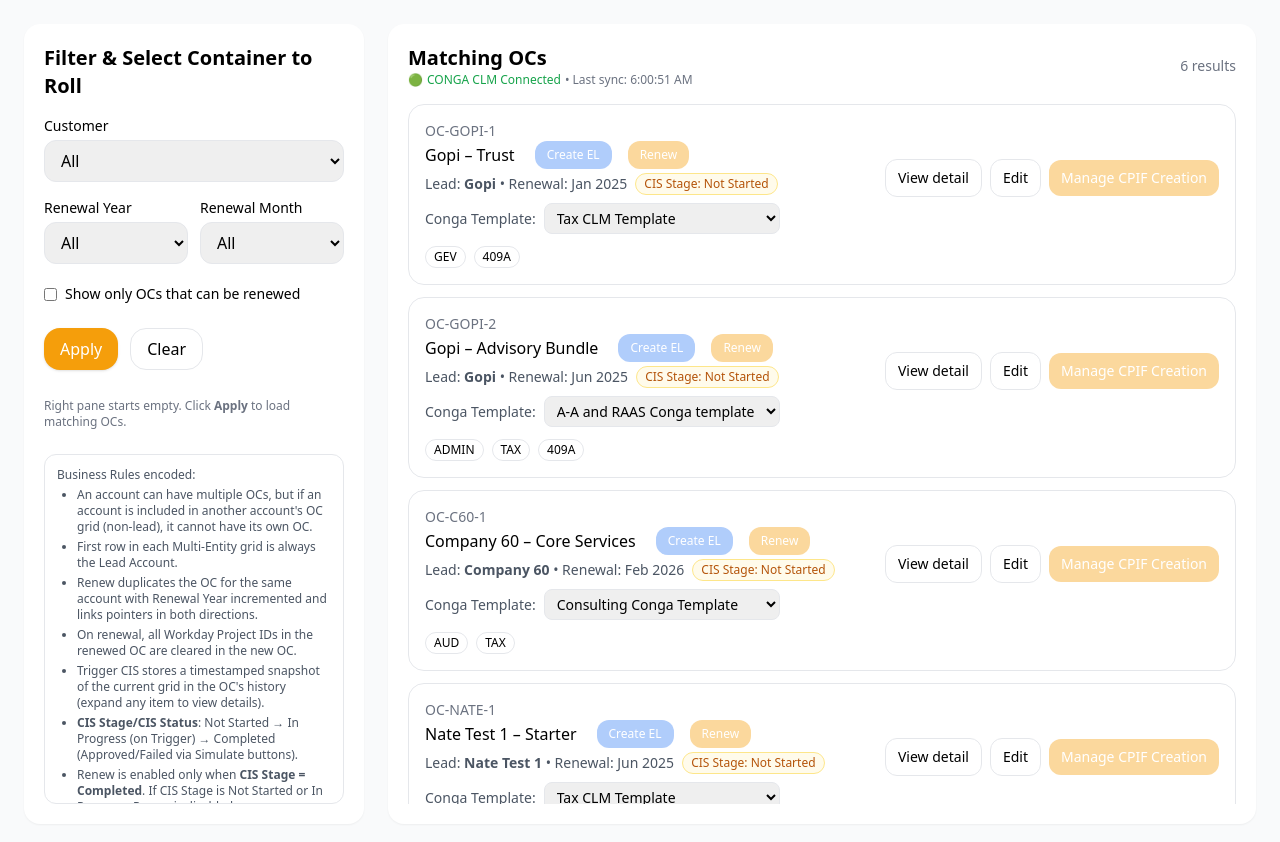
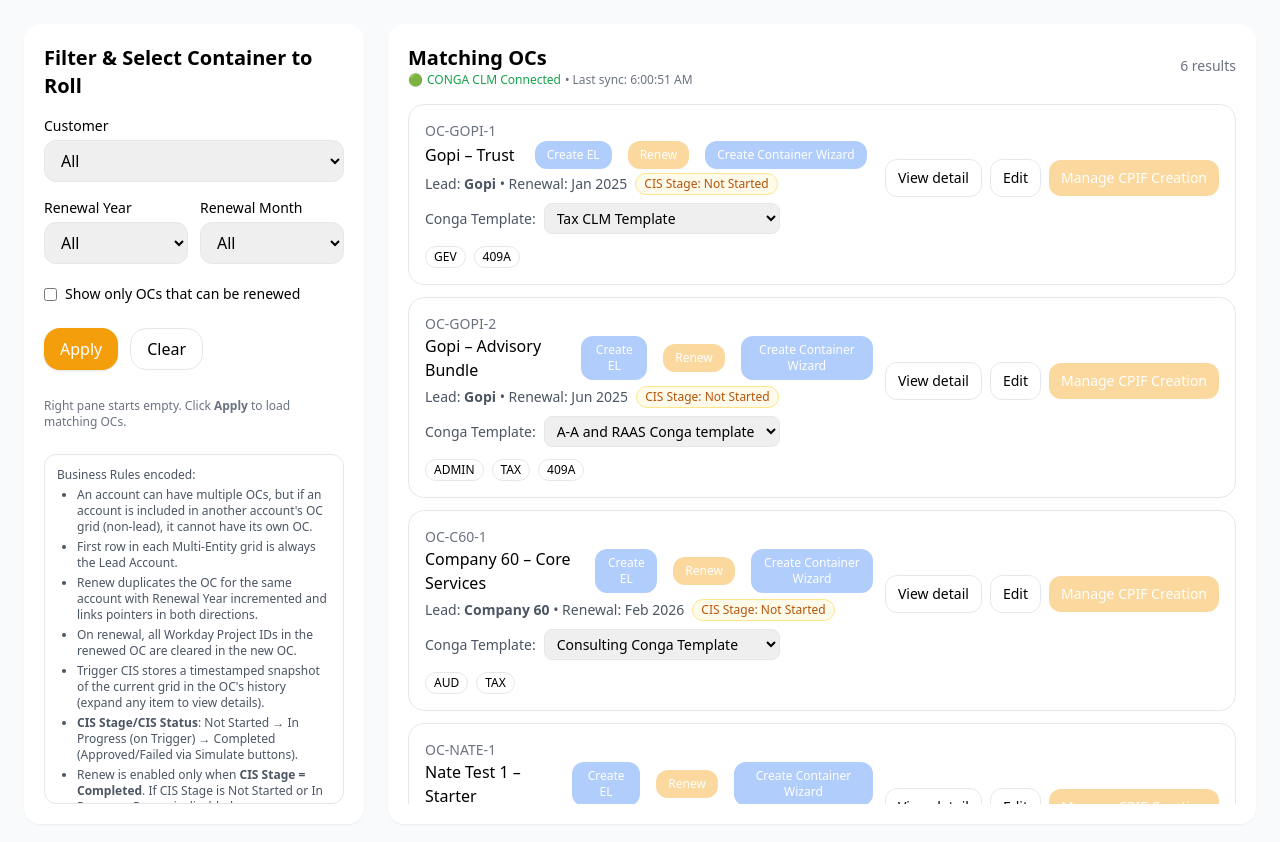
Before and after one commit to rekhajay/cpif-wizard, a React (Vite) app: page / in a window 1280 px wide. Both pictures are taken after a click on the button "Apply". Shown: the top 842 px of the page. Built offline with nearby package versions, Linux system fonts and the light colour scheme.

Commit message:
Add enhanced debugging to check GitHub secrets

```diff
--- a/src/App.tsx
+++ b/src/App.tsx
@@ -866,6 +866,7 @@
   const [lastSyncTime, setLastSyncTime] = useState<number>(Date.now());
   const [elSuccess, setElSuccess] = useState<null | { ocId: string; data: ELStatus; warnings: string[] }>(null);
   const [showWizard, setShowWizard] = useState(false);
+  const [showContainerWizard, setShowContainerWizard] = useState(false);
 
   const accountOptions = useMemo(() => {
     const names = new Set<string>();
@@ -1259,6 +1260,14 @@
                             >
                               Renew
                             </button>
+                            <button
+                              className="ml-2 rounded-xl bg-blue-500 px-3 py-1.5 text-xs text-white hover:bg-blue-600 disabled:opacity-40"
+                              onClick={() => setShowContainerWizard(true)}
+                              disabled={!canRenew(oc)}
+                              title={!canRenew(oc) ? "Create Container Wizard requires CIS Completed" : "Create Container Wizard"}
+                            >
+                              Create Container Wizard
+                            </button>
                           </div>
                           <div className="mt-1 flex flex-wrap items-center gap-2 text-sm text-gray-600">
                             <span>Lead: <b>{oc.leadAccount}</b> • Renewal: {monthName(oc.renewalMonth)} {oc.renewalYear}</span>
@@ -1448,6 +1457,9 @@
 
       {/* CPIF Creation Wizard */}
       <Wizard open={showWizard} onClose={() => setShowWizard(false)} />
+
+      {/* Container Creation Wizard */}
+      <Wizard open={showContainerWizard} onClose={() => setShowContainerWizard(false)} />
     </div>
   );
 }
```
